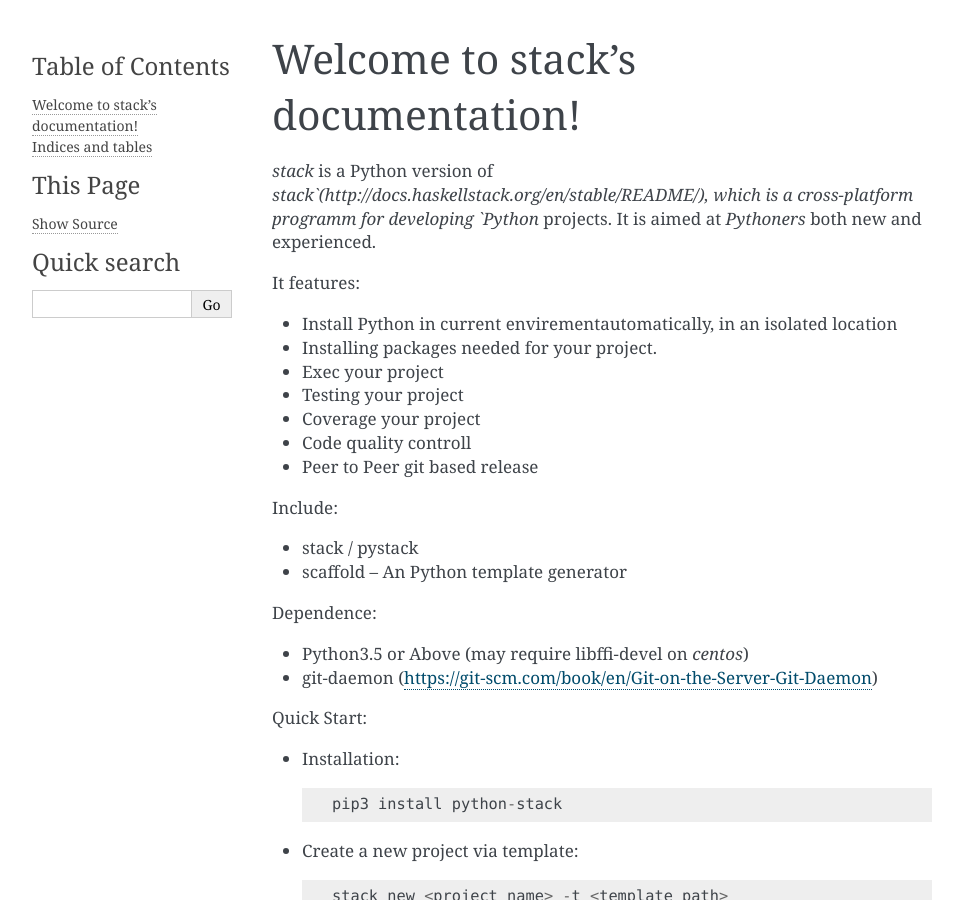
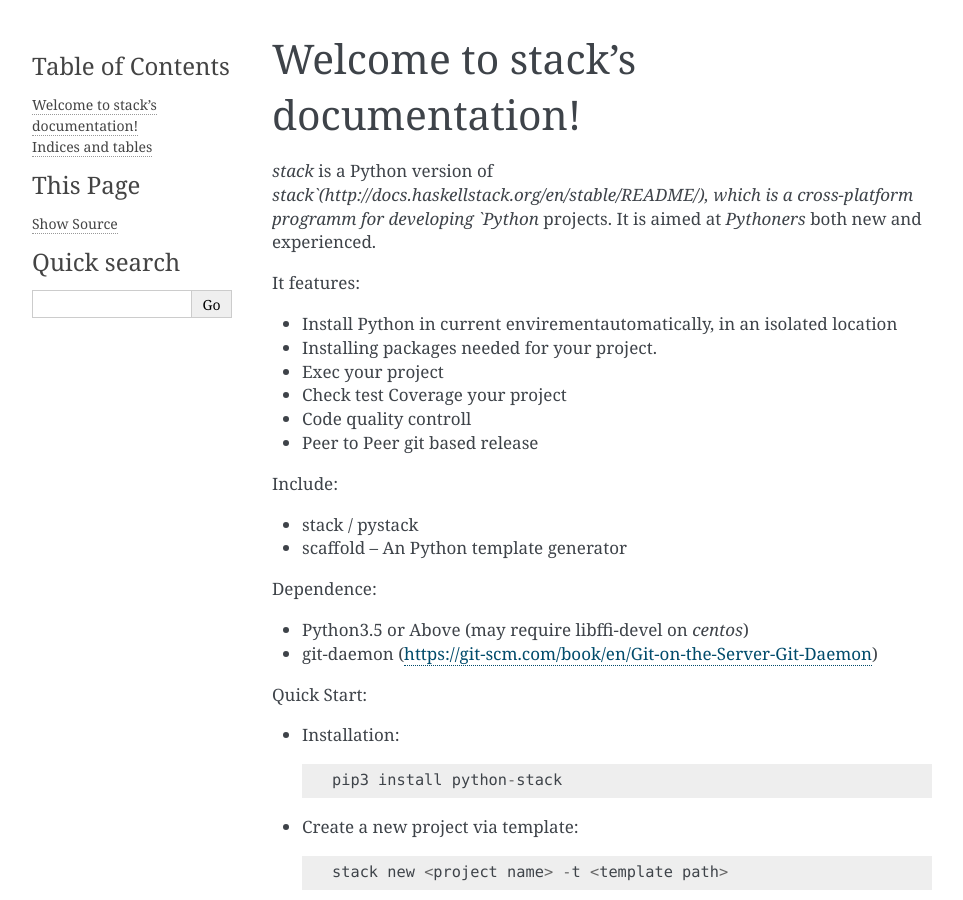
Before and after one commit to RyanKung/stack-doc, a Sphinx documentation site: the page built from source/index.rst, in a window 1280 px wide and 900 px high. Shown: the whole window, without its empty margins (148-1111 px from the left). Built offline with Sphinx 7.4.7, drawn with Linux system fonts in a browser that asks for light colours.

Commit message:
fixed text

```diff
--- a/source/index.rst
+++ b/source/index.rst
@@ -13,8 +13,7 @@
 * Install Python in current envirementautomatically, in an isolated location
 * Installing packages needed for your project.
 * Exec your project
-* Testing your project
-* Coverage your project
+* Check test Coverage your project
 * Code quality controll
 * Peer to Peer git based release
 
```
